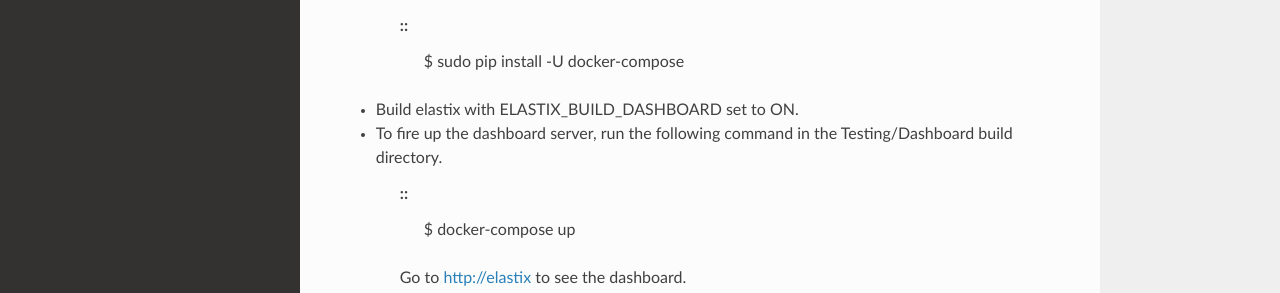
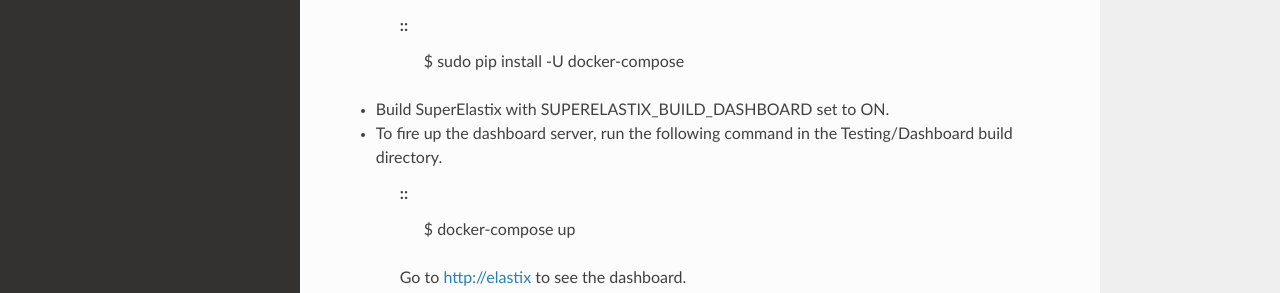
Before and after one commit to SuperElastix/SuperElastix-Documentation, a Sphinx documentation site: the page built from source/selxDashboard.rst, in a window 1280 px wide and 900 px high, scrolled down 320 px. Shown: the part 158-451 px from the top of the window. Built offline with Sphinx 7.4.7 and the Read the Docs theme 2.0.0, drawn with Linux system fonts in a browser that asks for light colours; pages that are not in the unit, such as notebooks, are missing from menus.

Commit message:
ENH: renamed Cmake variables to SUPERELASTIX*

```diff
--- a/source/selxDashboard.rst
+++ b/source/selxDashboard.rst
@@ -20,7 +20,7 @@
     ::
         $ sudo pip install -U docker-compose
 
-- Build elastix with ELASTIX_BUILD_DASHBOARD set to ON.
+- Build SuperElastix with SUPERELASTIX_BUILD_DASHBOARD set to ON.
 
 - To fire up the dashboard server, run the following command in the Testing/Dashboard build directory.
 
```
